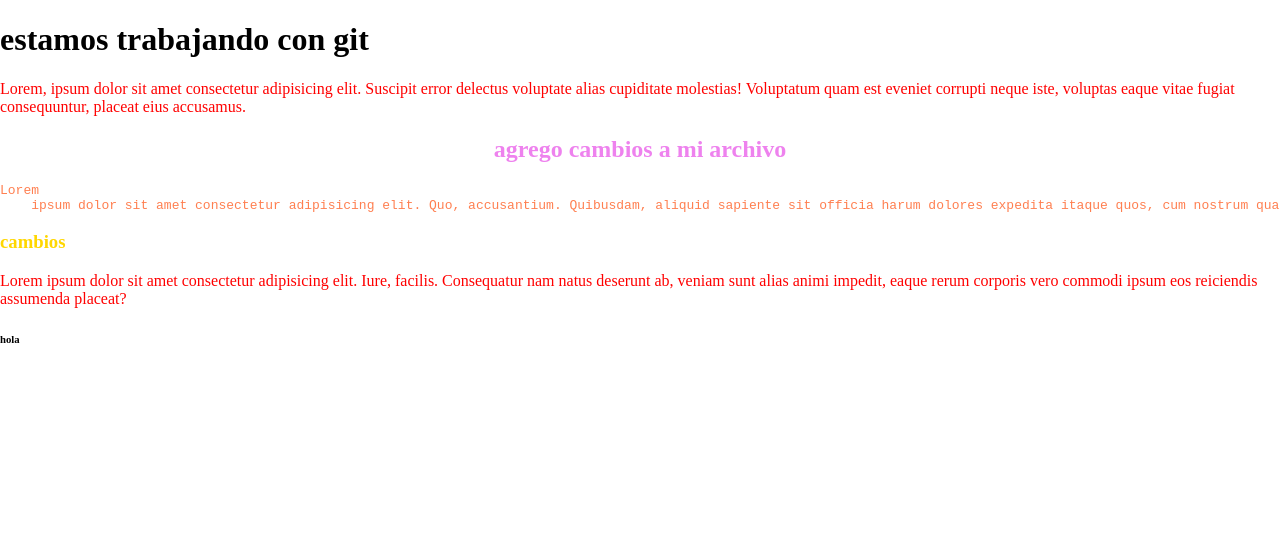
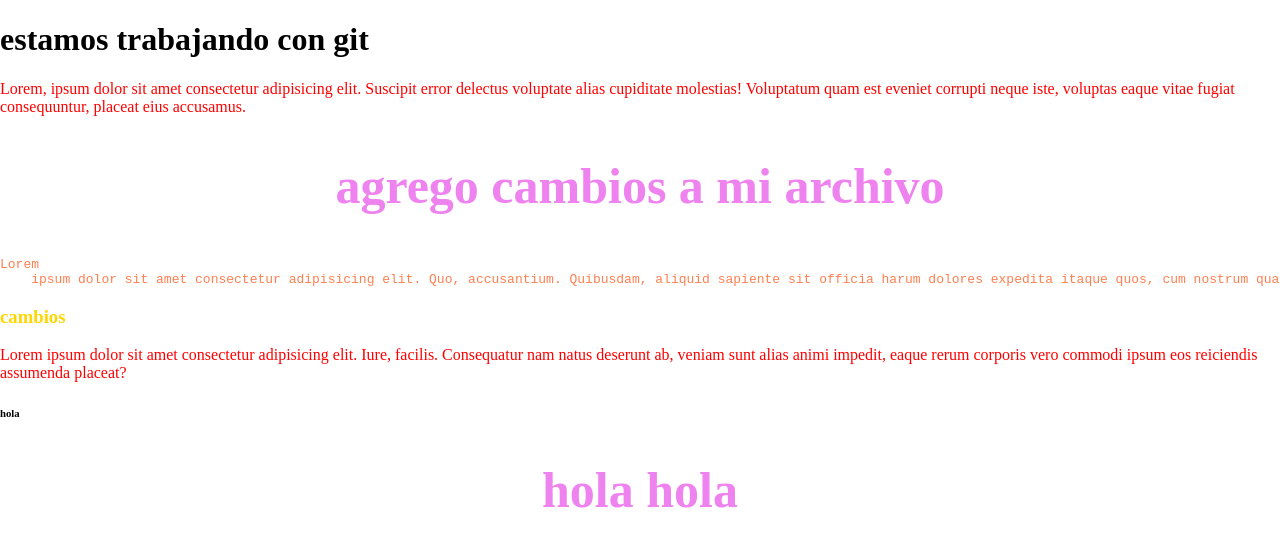
Before and after one commit to ntoledo1/ntoledo1, a plain HTML site: page index.html in a window 1280 px wide. Shown: the top 546 px of the page. Drawn offline with Linux system fonts and the light colour scheme.

Commit message:
agregue estilos

```diff
--- a/estilos.css
+++ b/estilos.css
@@ -4,7 +4,8 @@ body{
 }
 p{color: red;}
 h2{color: violet;
-text-align: center;}
+text-align: center;
+font-size: 50px;}
 pre{
     color: coral;
 }
--- a/index.html
+++ b/index.html
@@ -18,5 +18,6 @@
 <h3>cambios</h3>
 <p>Lorem ipsum dolor sit amet consectetur adipisicing elit. Iure, facilis. Consequatur nam natus deserunt ab, veniam sunt alias animi impedit, eaque rerum corporis vero commodi ipsum eos reiciendis assumenda placeat?</p>
 <h6>hola</h6>
+<h2>hola hola </h2>
 </body>
 </html>
```
